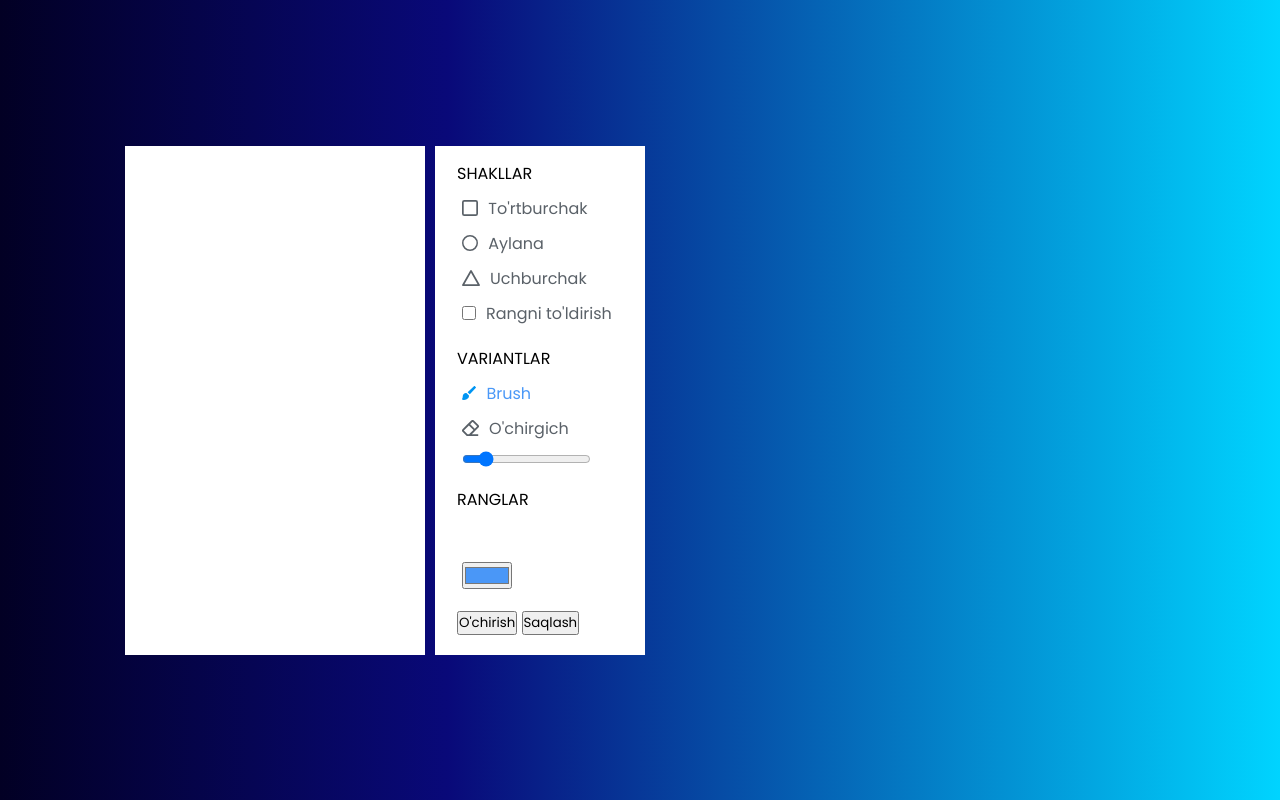
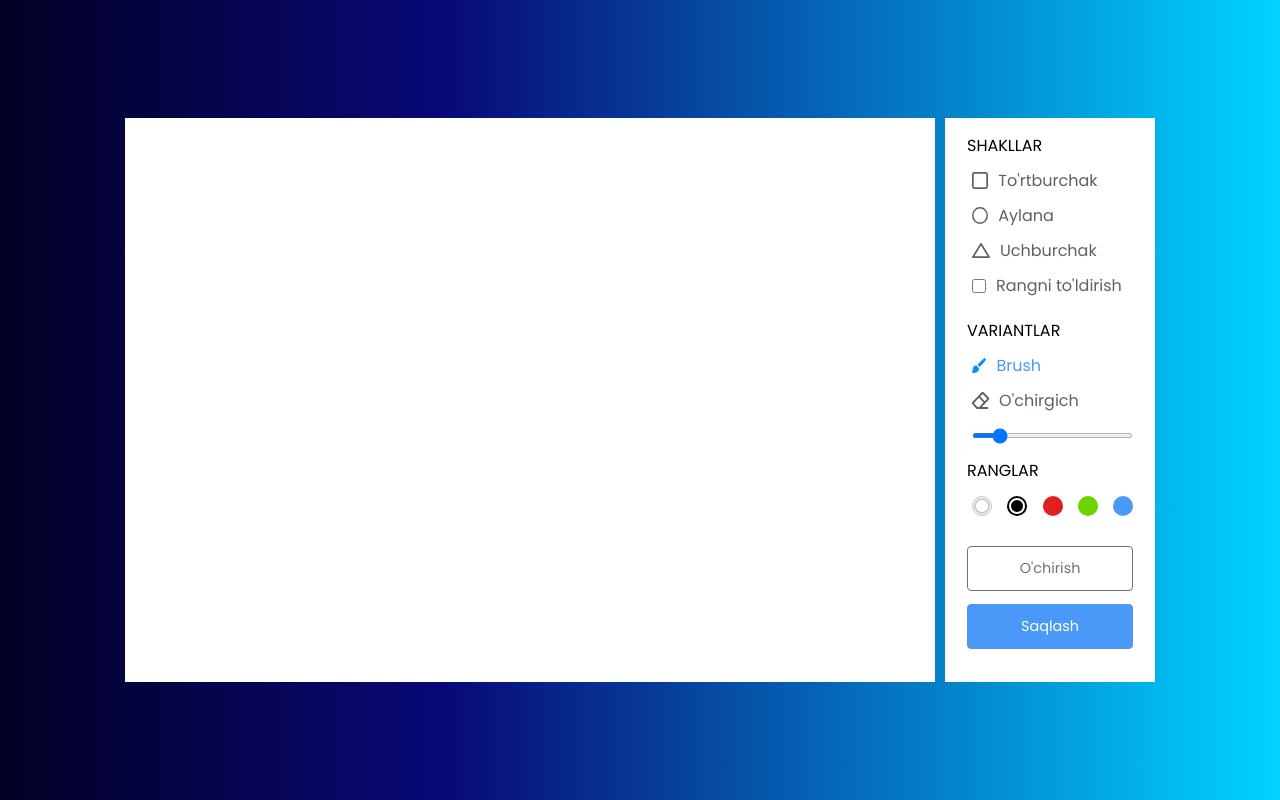
Before and after one commit to elmurodurinboev/Paint, a plain HTML site: page index.html in a window 1280 px wide. Drawn offline with Linux system fonts and the light colour scheme.

Commit message:
html and css are ready

```diff
--- a/css/style.css
+++ b/css/style.css
@@ -80,3 +80,101 @@ section {
 #fill-color:checked ~ label {
   color: #4a98f7;
 }
+
+.option #size-slider {
+  width: 100%;
+  height: 5px;
+  margin-top: 10px;
+}
+.colors .options {
+  display: flex;
+  justify-content: space-between;
+}
+
+.colors .option {
+  position: relative;
+  width: 20px;
+  height: 20px;
+  border-radius: 50%;
+  margin-top: 3px;
+}
+
+.colors .option:nth-child(1) {
+  background-color: #fff;
+  border: 1px solid #bfbfbf;
+}
+
+.colors .option:nth-child(2) {
+  background-color: #000;
+}
+
+.colors .option:nth-child(3) {
+  background-color: #e02020;
+}
+
+.colors .option:nth-child(4) {
+  background-color: #6dd400;
+}
+
+.colors .option:nth-child(5) {
+  background-color: #4a98f7;
+}
+
+.colors .option.selected::before {
+  position: absolute;
+  content: "";
+  width: 12px;
+  height: 12px;
+  top: 50%;
+  left: 50%;
+  background: inherit;
+  border-radius: inherit;
+  border: 2px solid #fff;
+  transform: translate(-50%, -50%);
+}
+.colors .option:first-child.selected::before {
+  border-color: #ccc;
+}
+
+.option #color-picker {
+  opacity: 0;
+  cursor: pointer;
+}
+
+.buttons button {
+  width: 100%;
+  border: none;
+  outline: none;
+  background: none;
+  color: #fff;
+  cursor: pointer;
+  font-size: 0.9rem;
+  margin-bottom: 13px;
+  border-radius: 4px;
+  padding: 11px 0;
+}
+
+.buttons .clear-canvas {
+  color: #6c757d;
+  border: 1px solid #6c757d;
+  transition: all 0.3s ease;
+}
+
+.buttons .clear-canvas:hover {
+  background: #6c757d;
+  color: #fff;
+}
+
+.buttons .save-img {
+  background: #4a98f7;
+  border: 1px solid #4a98f7;
+}
+
+.drawing-board {
+  flex: 1;
+  overflow: hidden;
+}
+.drawing-board canvas {
+  width: 100%;
+  height: 100%;
+}
--- a/index.html
+++ b/index.html
@@ -73,7 +73,7 @@
         <div class="row colors">
           <label class="title">Ranglar</label>
           <ul class="options">
-            <li class="option"></li>
+            <li class="option selected"></li>
             <li class="option selected"></li>
             <li class="option"></li>
             <li class="option"></li>
@@ -85,7 +85,7 @@
         <!-- ******************************************************** -->
         <div class="row buttons">
           <button class="clear-canvas">O'chirish</button>
-          <button class="save">Saqlash</button>
+          <button class="save-img">Saqlash</button>
         </div>
         <!-- End ROW for tools -->
       </section>
```
